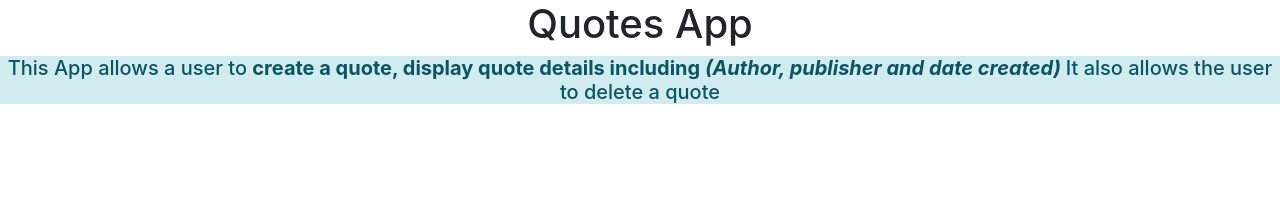
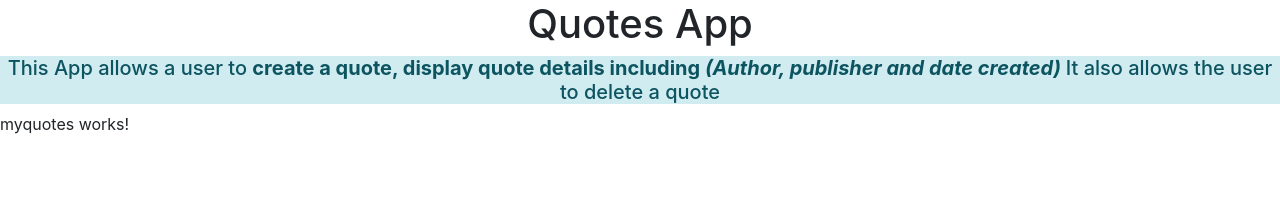
Before and after one commit to frank7841/Quotes, an Angular app: page / in a window 1280 px wide. Shown: the top 202 px of the page. Built offline with nearby package versions, Linux system fonts and the light colour scheme.

Commit message:
Calling myquotes component in parent app component

```diff
--- a/src/app/app.component.html
+++ b/src/app/app.component.html
@@ -1,2 +1,3 @@
 <h1 class="text-center">Quotes App</h1>
 <h5 class="text-center alert-info">This App allows a user to <strong>create a quote, display quote details including <em>(Author, publisher and  date created) </em></strong> It also allows the user to delete a quote </h5>
+<app-myquotes></app-myquotes>
```
